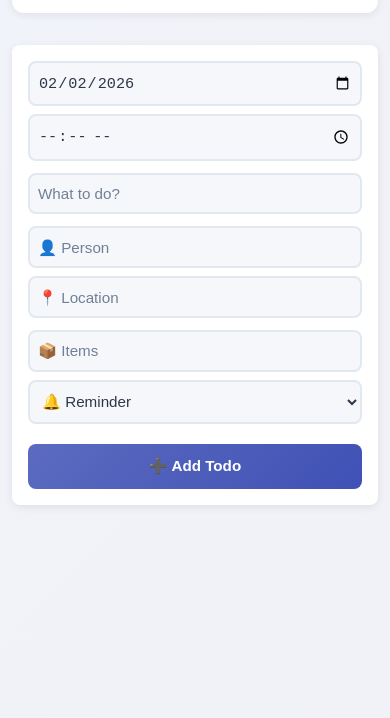
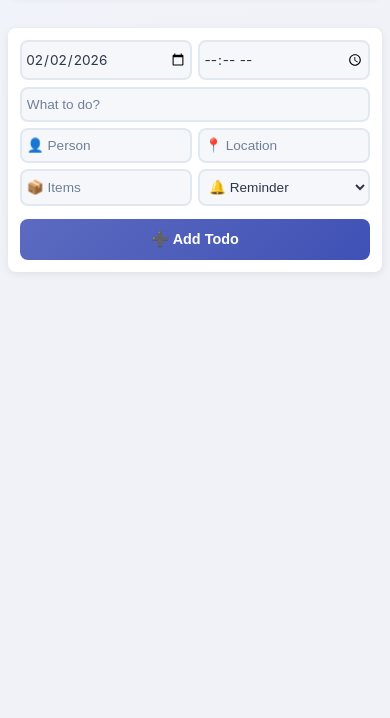
Before and after one commit to weiyongsheng1124/MoltbotAP-todo, a website: page public/index.html in a window 390 px wide. Shown: the part 126-844 px from the top of the page. Drawn offline with Linux system fonts and the light colour scheme; no server answers.

Commit message:
Fix: 修正日期時間選擇器溢出問題

```diff
--- a/public/style.css
+++ b/public/style.css
@@ -77,10 +77,10 @@ header #date {
 #todo-form input,
 #todo-form select {
     width: 100%;
-    padding: 0.7rem 0.5rem;
+    padding: 0.6rem 0.4rem;
     border: 2px solid var(--border);
     border-radius: var(--radius-sm);
-    font-size: 1rem;
+    font-size: 0.95rem;
     transition: all 0.2s ease;
     background: var(--bg);
     color: var(--text);
@@ -88,6 +88,17 @@ header #date {
     max-width: 100%;
     overflow: hidden;
     text-overflow: ellipsis;
+}
+
+/* Date and Time inputs - force proper sizing */
+#todo-form input[type="date"],
+#todo-form input[type="time"] {
+    width: 100%;
+    max-width: 100%;
+    min-width: 0;
+    padding-left: 0.3rem;
+    padding-right: 0.3rem;
+    font-family: inherit;
 }
 
 #todo-form input:focus,
@@ -105,12 +116,15 @@ header #date {
 .form-row {
     display: grid;
     grid-template-columns: repeat(2, 1fr);
-    gap: 0.75rem;
-    margin-bottom: 0.75rem;
+    gap: 0.5rem;
+    margin-bottom: 0.5rem;
+    min-width: 0;
+    overflow: hidden;
 }
 
 #todo-thing {
     grid-column: 1 / -1;
+    min-width: 0;
 }
 
 #todo-form button {
@@ -308,70 +322,77 @@ header #date {
 /* Mobile Small (< 480px) */
 @media (max-width: 480px) {
     .container {
+        padding: 0.5rem;
+    }
+
+    header {
         padding: 0.75rem;
     }
 
-    header {
-        padding: 1rem;
-    }
-
     header h1 {
-        font-size: 1.5rem;
+        font-size: 1.3rem;
     }
 
     #todo-form {
-        padding: 1rem;
+        padding: 0.75rem;
         border-radius: var(--radius-sm);
     }
 
     .form-row {
-        grid-template-columns: 1fr;
-        gap: 0.5rem;
+        grid-template-columns: 1fr 1fr;
+        gap: 0.4rem;
+        margin-bottom: 0.4rem;
+        min-width: 0;
     }
 
     #todo-form input,
     #todo-form select {
-        padding: 0.65rem 0.5rem;
-        font-size: 0.95rem;
+        padding: 0.5rem 0.3rem;
+        font-size: 0.85rem;
         min-width: 0;
+        width: 100%;
     }
 
-    /* Fix date/time input width on mobile */
+    /* Date and Time inputs - fix overflow */
     #todo-form input[type="date"],
     #todo-form input[type="time"] {
         width: 100%;
+        min-width: 0;
         max-width: 100%;
+        padding: 0.5rem 0.2rem;
+        font-size: 0.85rem;
         box-sizing: border-box;
     }
 
     .todo-item {
-        padding: 0.75rem;
-        gap: 0.5rem 0.5rem;
+        padding: 0.6rem;
+        gap: 0.4rem;
         grid-template-columns: auto 1fr;
     }
 
     .todo-checkbox {
-        width: 20px;
-        height: 20px;
+        width: 18px;
+        height: 18px;
     }
 
     .todo-thing {
-        font-size: 0.9rem;
+        font-size: 0.85rem;
     }
 
     .todo-detail {
-        font-size: 0.75rem;
-        gap: 0.5rem;
+        font-size: 0.7rem;
+        gap: 0.3rem;
     }
 
     .todo-time {
-        font-size: 0.75rem;
-        padding: 0.15rem 0.4rem;
+        font-size: 0.7rem;
+        padding: 0.1rem 0.3rem;
     }
 
     #todo-form button {
-        padding: 0.85rem;
-        font-size: 0.95rem;
+        padding: 0.75rem;
+        font-size: 0.9rem;
+        margin-top: 0.4rem;
     }
 }
 
```
